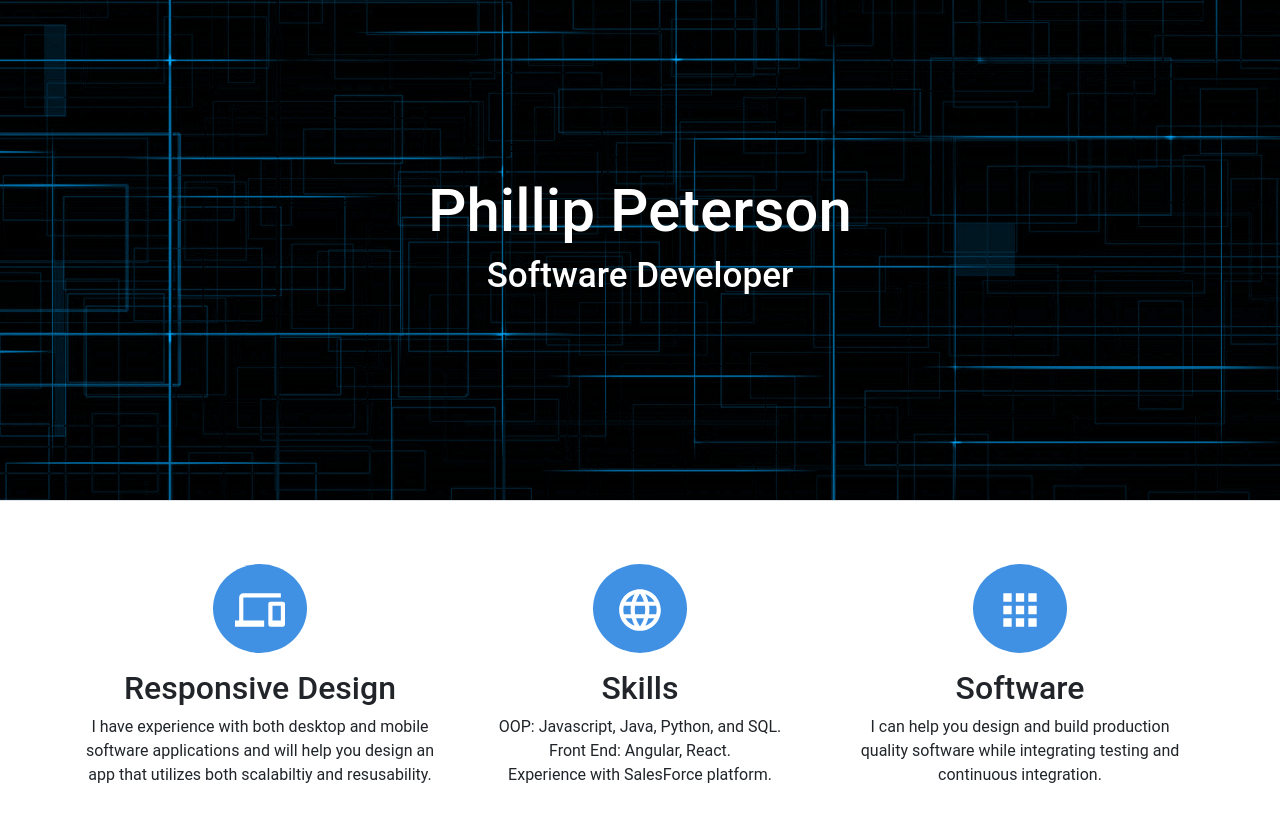
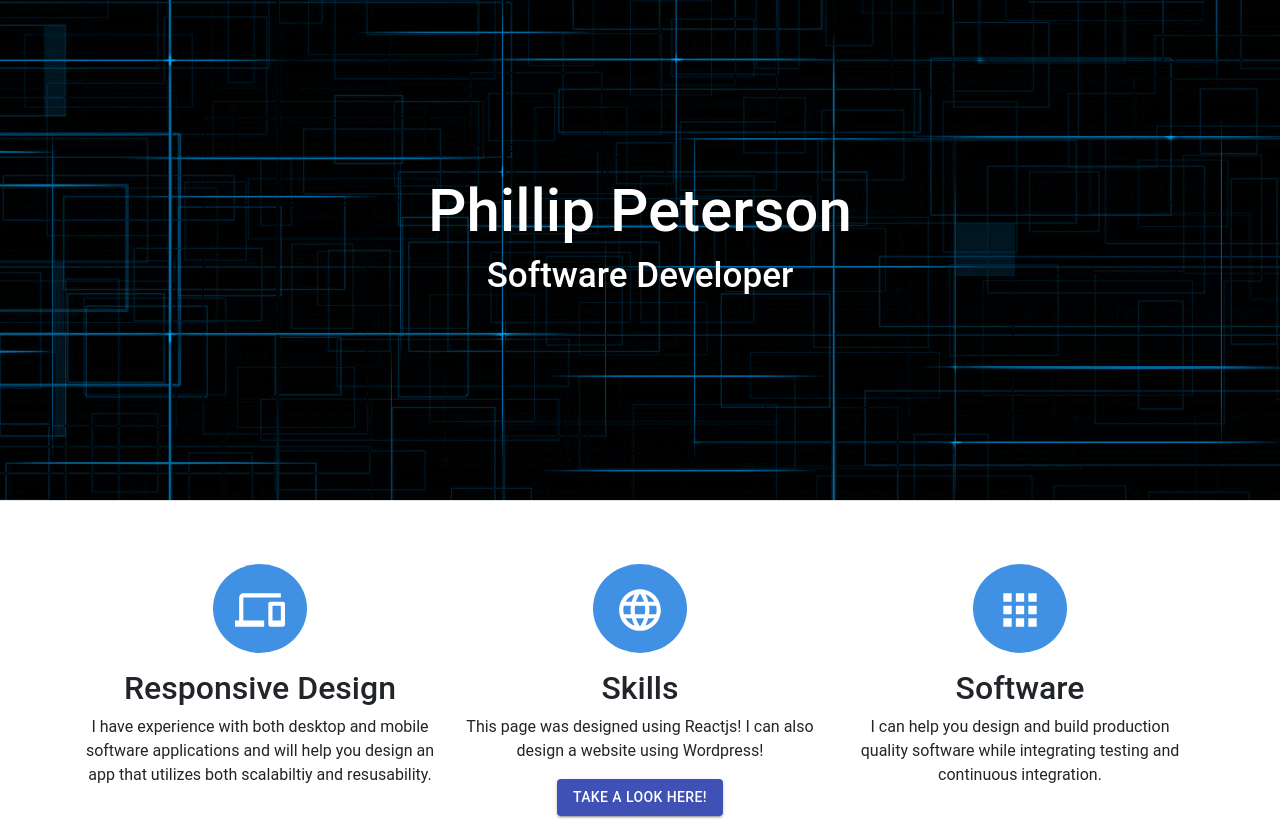
Before and after one commit to PhillipPeterson/phillpeterson.com, a React (Create React App) app: page / in a window 1280 px wide. Shown: the top 819 px of the page. Built offline with nearby package versions, Linux system fonts and the light colour scheme.

Commit message:
changed center skill spot to include wordpress website

```diff
--- a/src/components/Skills.js
+++ b/src/components/Skills.js
@@ -5,6 +5,7 @@ import { Row, Col, Container } from 'reactstrap';
 import AppsOutlined from '@material-ui/icons/AppsOutlined';
 import LanguageIcon from '@material-ui/icons/Language';
 import DevicesIcon from '@material-ui/icons/Devices';
+import Button from '@material-ui/core/Button';
 
 
 const styles = {
@@ -45,10 +46,10 @@ class Skills extends React.Component {
                             </span>
                             <h2>Skills</h2>
                             <p>
-                                OOP: Javascript, Java, Python, and SQL.<br />
-                                Front End: Angular, React.<br />
-                                Experience with SalesForce platform.
+                                This page was designed using Reactjs! I can also design a website using Wordpress!
                             </p>
+                            <Button color="primary" variant="contained" href='http://www.phillpeterson.com/wordpress/'>Take a look here!</Button>
+
                         </Col>
 
                         <Col className="center" md={4}>
```
